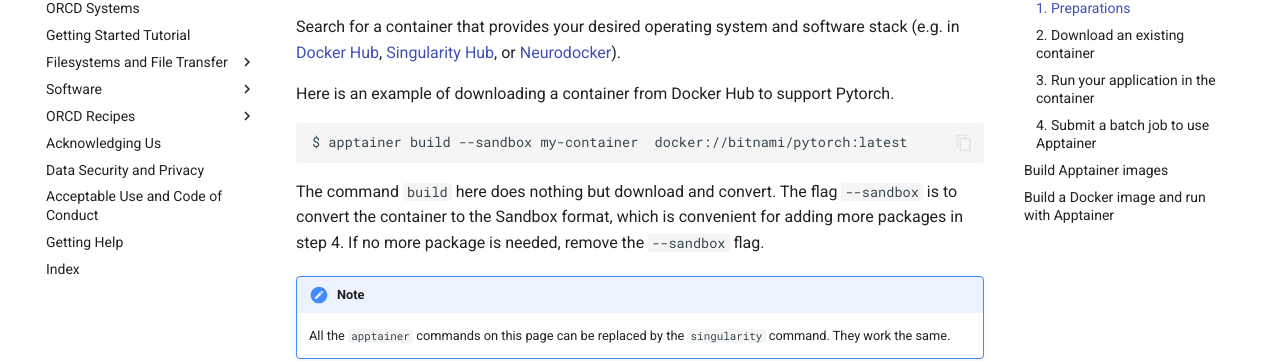
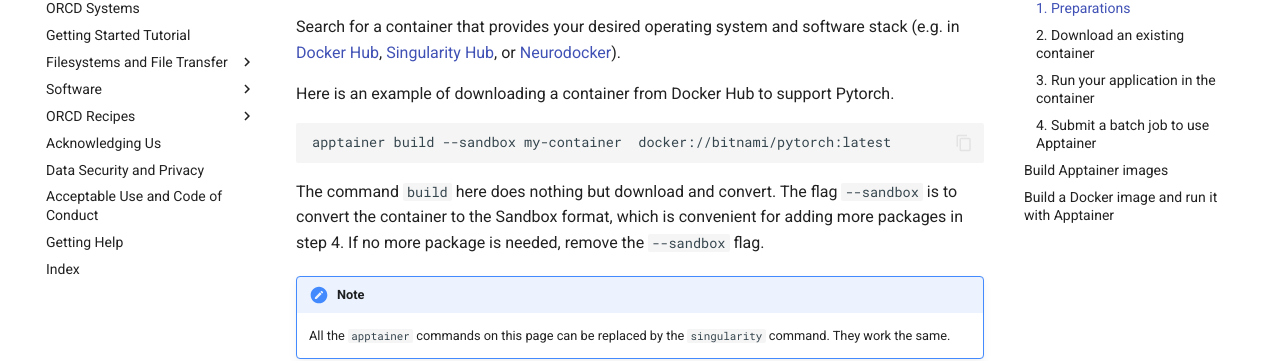
Before and after one commit to mit-orcd/orcd-docs-edit, an MkDocs documentation site: the page built from docs/software/apptainer.md, in a window 1280 px wide and 900 px high, scrolled down 1178 px. Shown: the part 127-488 px from the top of the window. Built offline with MkDocs 1.6.1 and Material for MkDocs 9.7.7, drawn with Linux system fonts in a browser that asks for light colours; some of the changed text lies outside the part shown.

````diff
--- a/docs/software/apptainer.md
+++ b/docs/software/apptainer.md
@@ -48,7 +48,7 @@ Search for a container that provides your desired operating system and software
 
 Here is an example of downloading a container from Docker Hub to support Pytorch.
 ```
-$ apptainer build --sandbox my-container  docker://bitnami/pytorch:latest
+apptainer build --sandbox my-container  docker://bitnami/pytorch:latest
 ```
 
 The command `build` here does nothing but download and convert. The flag `--sandbox` is to convert the container to the Sandbox format, which is convenient for adding more packages in step 4. If no more package is needed, remove the `--sandbox` flag.
@@ -135,4 +135,4 @@ The flag `--writable` is to enable permission to modify the container.
     The `sudo` command is not needed here.
 
 
-## Build a Docker image and run with Apptainer
+## Build a Docker image and run it with Apptainer
````
